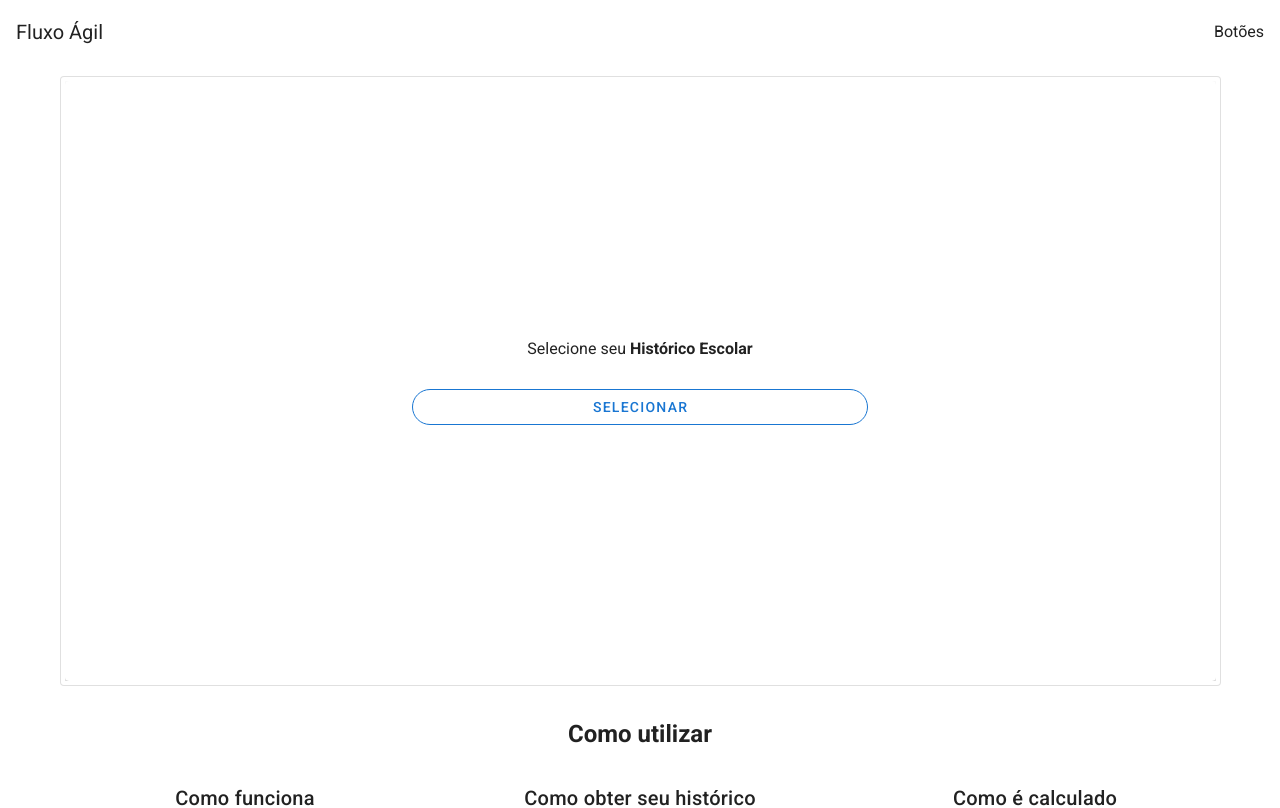
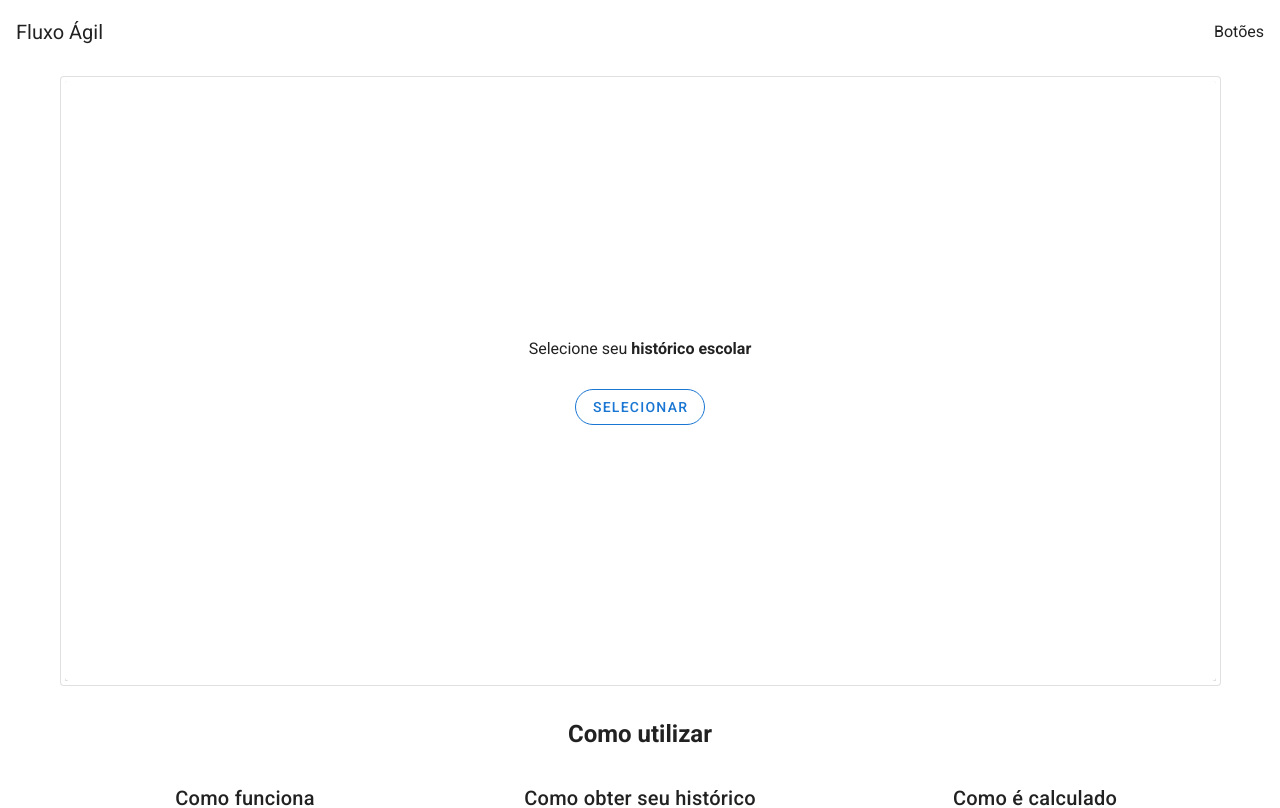
Before and after one commit to fluxo-agil/front-end, a Nuxt app: page / in a window 1280 px wide. Shown: the top 808 px of the page. Built offline with nearby package versions, Linux system fonts and the light colour scheme.

Commit message:
Improve margins

```diff
--- a/components/Upload.vue
+++ b/components/Upload.vue
@@ -91,17 +91,17 @@
             <v-row>
               <v-col class="col-12 text-center">
                 Selecione seu
-                <span class="font-weight-bold">Histórico Escolar</span>
+                <span class="font-weight-bold">histórico escolar</span>
               </v-col>
             </v-row>
           </template>
 
           <v-row class="mt-4">
-            <v-col class="col-sm-12">
+            <v-col class="col-sm-12 d-flex justify-center">
               <v-btn
                 color="primary"
                 rounded
-                block
+                :block="Boolean(selectedFile)"
                 :depressed="Boolean(selectedFile)"
                 :outlined="Boolean(!selectedFile)"
                 :disabled="isLoading"
--- a/package.json
+++ b/package.json
@@ -16,6 +16,7 @@
     "*.{js,vue}": "eslint"
   },
   "dependencies": {
+    "@hipsjs/flowy-vue": "^1.0.13",
     "@nuxtjs/axios": "^5.13.6",
     "core-js": "^3.15.1",
     "nuxt": "^2.15.7",
```
Also changed, not shown: 1 other file (tests, documents, lock files or other folders).
